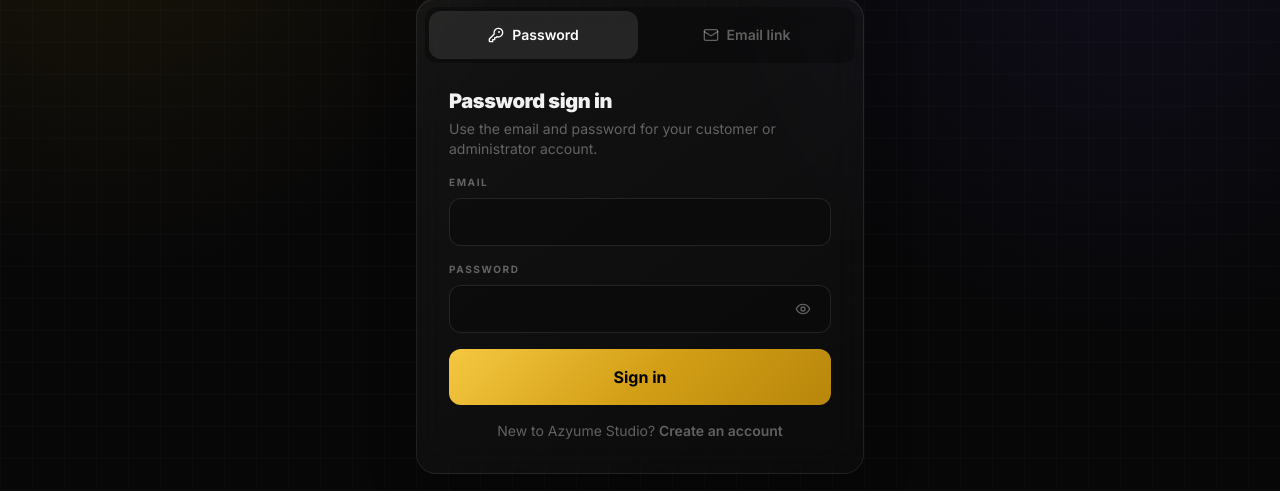
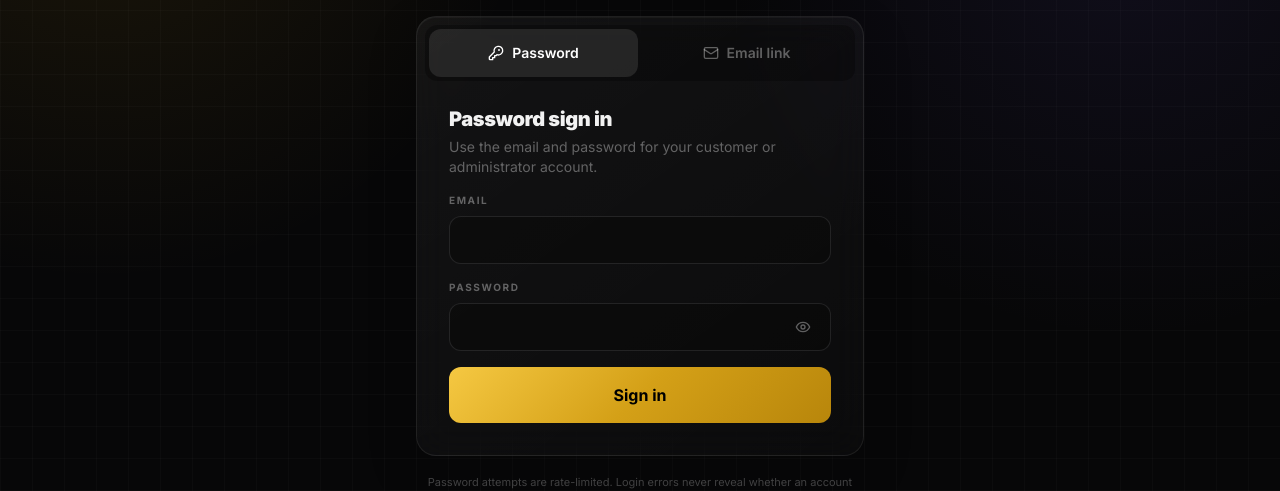
Before and after one commit to azharinoyumetv-ctrl/azharinoyume, a Next.js app: page /en/login in a window 1280 px wide. Shown: the part 214-705 px from the top of the page. Built offline with nearby package versions, Linux system fonts and the light colour scheme; no server answers.

Commit message:
fix: hide customer registration from bot login

```diff
--- a/src/app/[locale]/(public)/login/page.tsx
+++ b/src/app/[locale]/(public)/login/page.tsx
@@ -1,12 +1,13 @@
 "use client";
 
-import { useState } from "react";
+import { useState, useSyncExternalStore } from "react";
 import Link from "next/link";
 import { signIn } from "next-auth/react";
 import { useSearchParams } from "next/navigation";
 import { Eye, EyeOff, KeyRound, Loader2, Mail } from "lucide-react";
 
 type LoginMode = "password" | "magic";
+const subscribeToHost = () => () => {};
 
 function safeCallbackUrl(value: string | null, fallback: string) {
   return value?.startsWith("/") && !value.startsWith("//") ? value : fallback;
@@ -23,6 +24,11 @@
   const [error, setError] = useState("");
   const [loading, setLoading] = useState(false);
   const [sent, setSent] = useState(false);
+  const canRegister = useSyncExternalStore(
+    subscribeToHost,
+    () => window.location.hostname === "studio.azharinoyume.cloud",
+    () => false,
+  );
 
   async function handlePasswordLogin(event: React.FormEvent) {
     event.preventDefault();
@@ -86,7 +92,7 @@
                 {mode === "password" && <label className="block text-[10px] font-bold uppercase tracking-[0.16em] text-white/35">Password<span className="relative mt-2 block"><input type={showPassword ? "text" : "password"} autoComplete="current-password" value={password} onChange={(event) => setPassword(event.target.value)} required maxLength={256} className="min-h-12 w-full rounded-xl border border-white/10 bg-black/25 px-4 pr-14 text-base font-normal normal-case tracking-normal text-white focus:border-gold-500/40 focus:outline-none" /><button type="button" onClick={() => setShowPassword((current) => !current)} className="absolute inset-y-0 right-1 flex w-12 items-center justify-center text-white/35 hover:text-white" aria-label={showPassword ? "Hide password" : "Show password"}>{showPassword ? <EyeOff className="h-4 w-4" /> : <Eye className="h-4 w-4" />}</button></span></label>}
                 {error && <div role="alert" className="rounded-xl border border-rose-400/15 bg-rose-400/5 p-3 text-center text-sm text-rose-300">{error}</div>}
                 <button type="submit" disabled={loading} className="gold-gradient flex min-h-14 w-full items-center justify-center gap-2 rounded-xl px-4 font-bold text-black disabled:opacity-50">{loading && <Loader2 className="h-4 w-4 animate-spin" />}{mode === "password" ? "Sign in" : "Email me a sign-in link"}</button>
-                {mode === "password" && (
+                {mode === "password" && canRegister && (
                   <p className="text-center text-sm text-white/35">
                     New to Azyume Studio?{" "}
                     <Link
```
